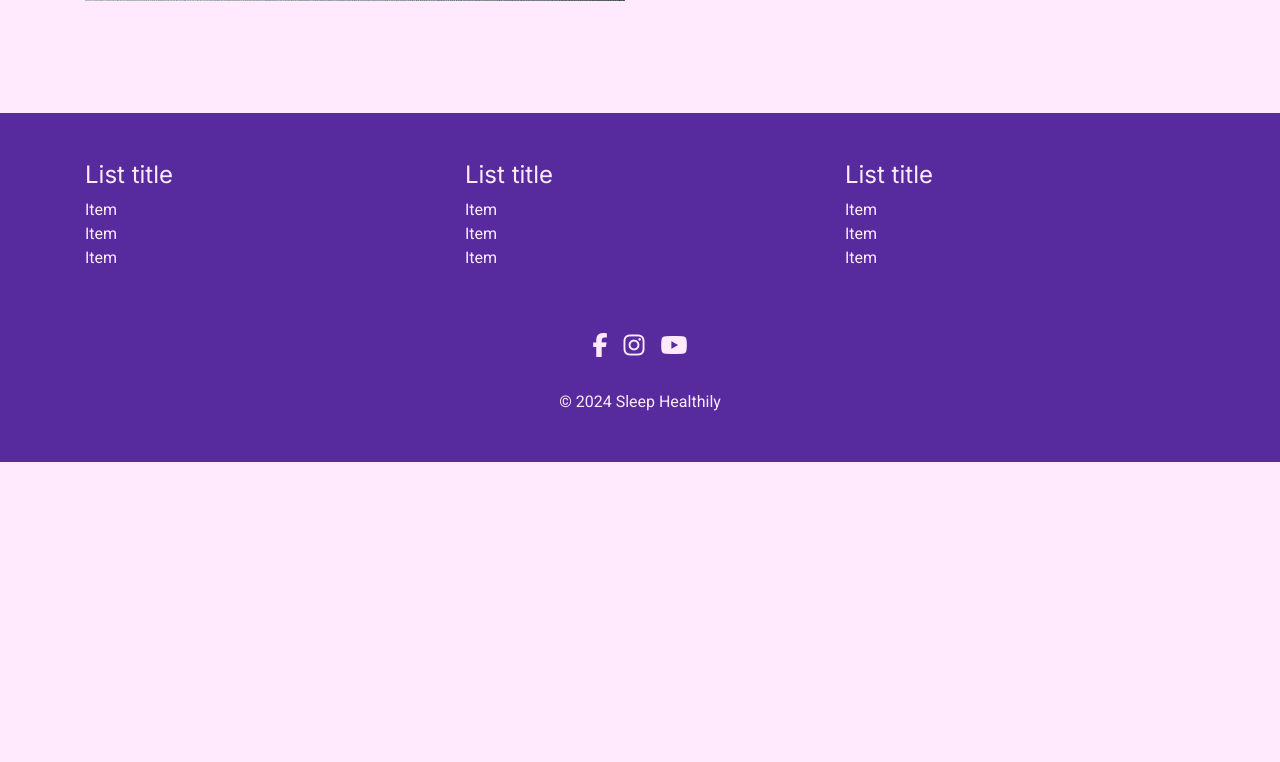
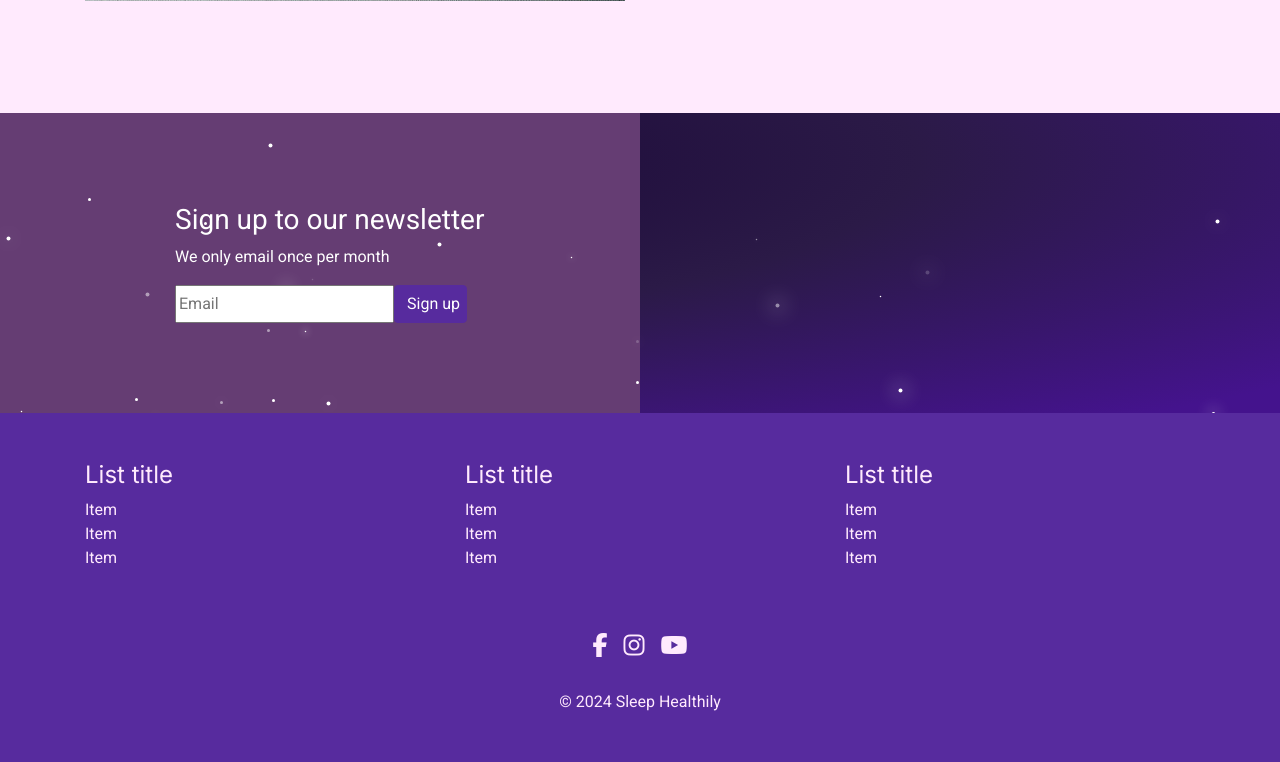
Before and after one commit to stephendawsondev/Sleep-Healthily, a Django app: page / in a window 1280 px wide. Shown: the part 1331-2093 px from the top of the page. Before the commit the page ends 1793 px from the top, so only its background shows below. Run offline with Django 3.2, Linux system fonts and the light colour scheme; some libraries are stand-ins or nearby versions; some web fonts are replaced.

Commit message:
fix: add min-height to newsletter section

```diff
--- a/static/css/base.css
+++ b/static/css/base.css
@@ -59,8 +59,8 @@ a {
 .hero,
 .newsletter-section {
   margin: 0;
-  height: 50vh;
   width: 100%;
+  min-height: 300px;
   overflow: hidden;
   position: relative;
   background: radial-gradient(
@@ -69,6 +69,10 @@ a {
     #2b1a47 50%,
     #44138d 95%
   );
+}
+
+.hero {
+  height: 50vh;
 }
 
 ::after,
@@ -173,11 +177,6 @@ a {
     padding: 1rem 2rem;
   }
 
-  /* Newsletter section */
-  .newsletter-section {
-    height: 300px;
-  }
-
   /* Footer */
   .footer {
     padding-top: 3em;
```
